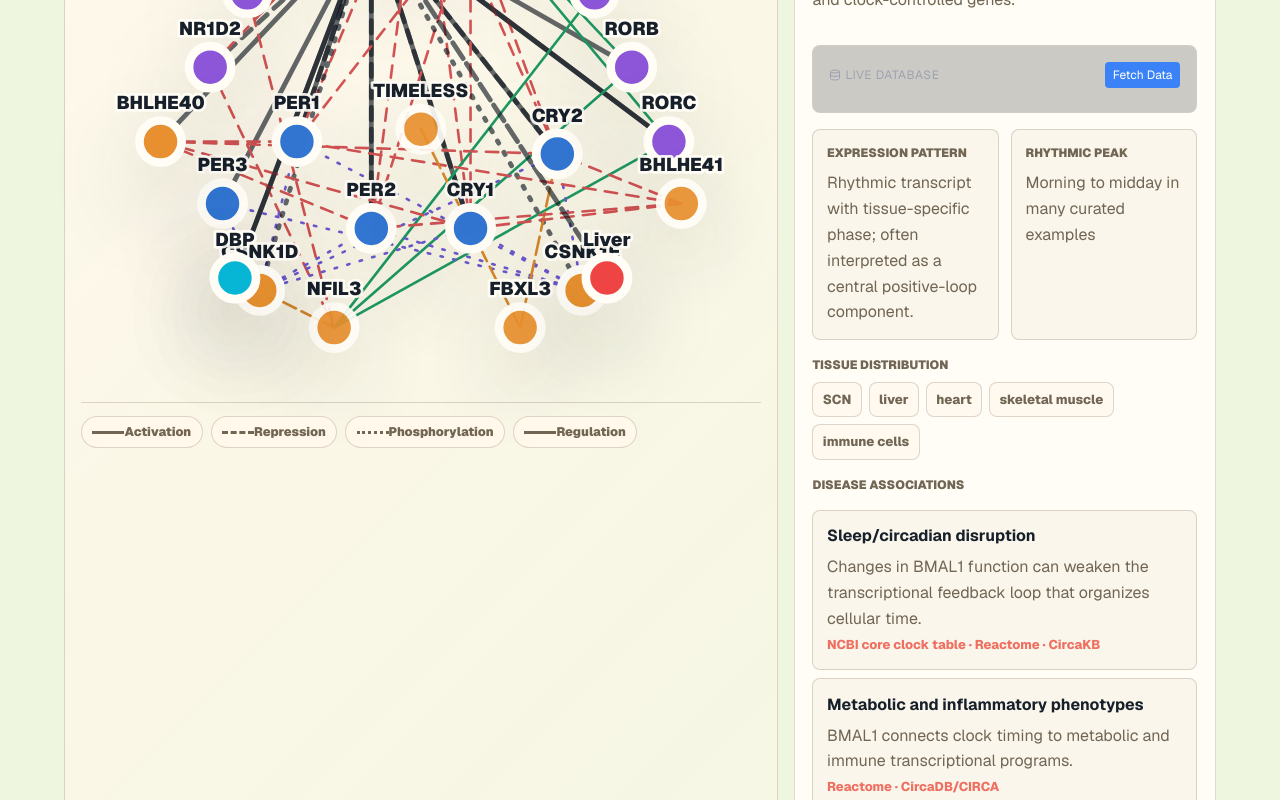
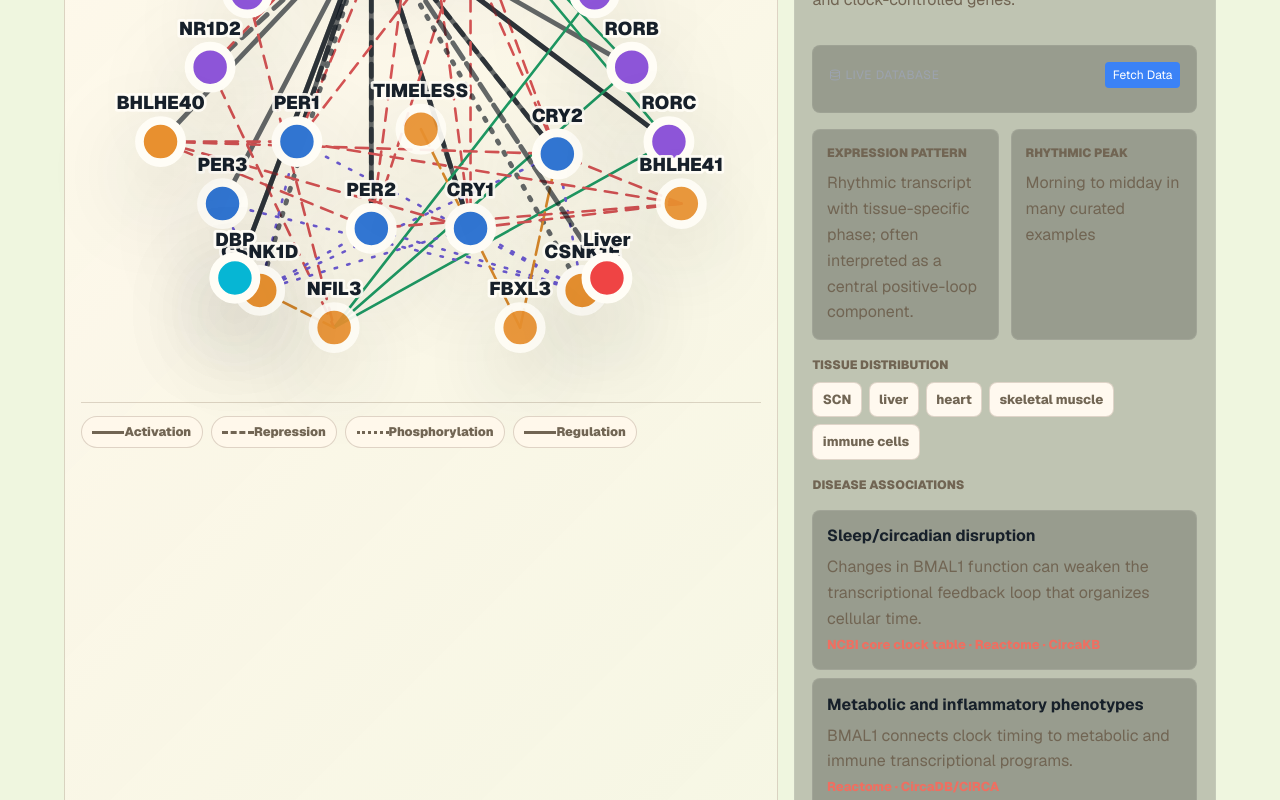
Before and after one commit to artao05/circadiansite, a Next.js app: page / in a window 1280 px wide. Shown: the part 10320-11120 px from the top of the page. Built offline with nearby package versions, Linux system fonts and the light colour scheme.

Commit message:
fix: GenePlayerCard dark mode styling

```diff
--- a/app/globals.css
+++ b/app/globals.css
@@ -2377,9 +2377,9 @@ meter {
   display: grid;
   gap: 1rem;
   align-content: start;
-  border: 1px solid var(--line);
+  border: 1px solid rgba(255, 255, 255, 0.08);
   border-radius: var(--radius);
-  background: #fffdf6;
+  background: rgba(0, 0, 0, 0.2);
   padding: 1.1rem;
 }
 
@@ -2425,9 +2425,9 @@ meter {
 
 .expression-panel div,
 .disease-section article {
-  border: 1px solid var(--line);
+  border: 1px solid rgba(255, 255, 255, 0.08);
   border-radius: var(--radius);
-  background: rgba(248, 242, 232, 0.68);
+  background: rgba(0, 0, 0, 0.2);
   padding: 0.85rem;
 }
 
```
